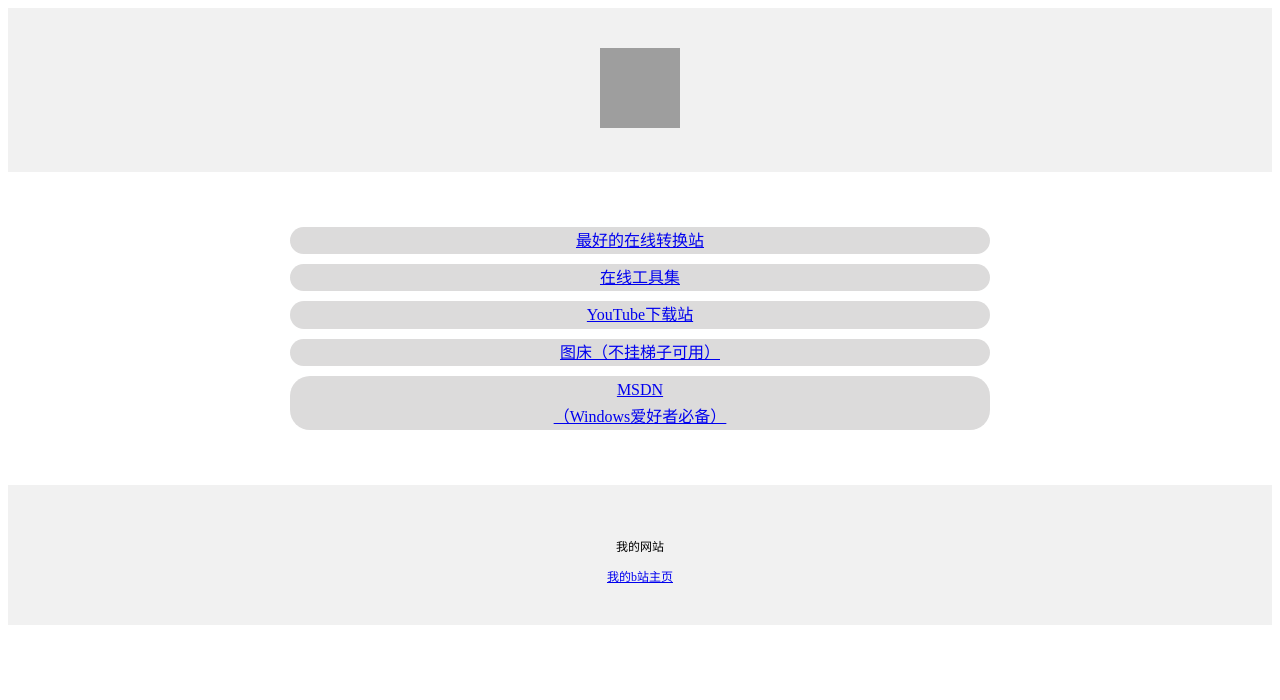
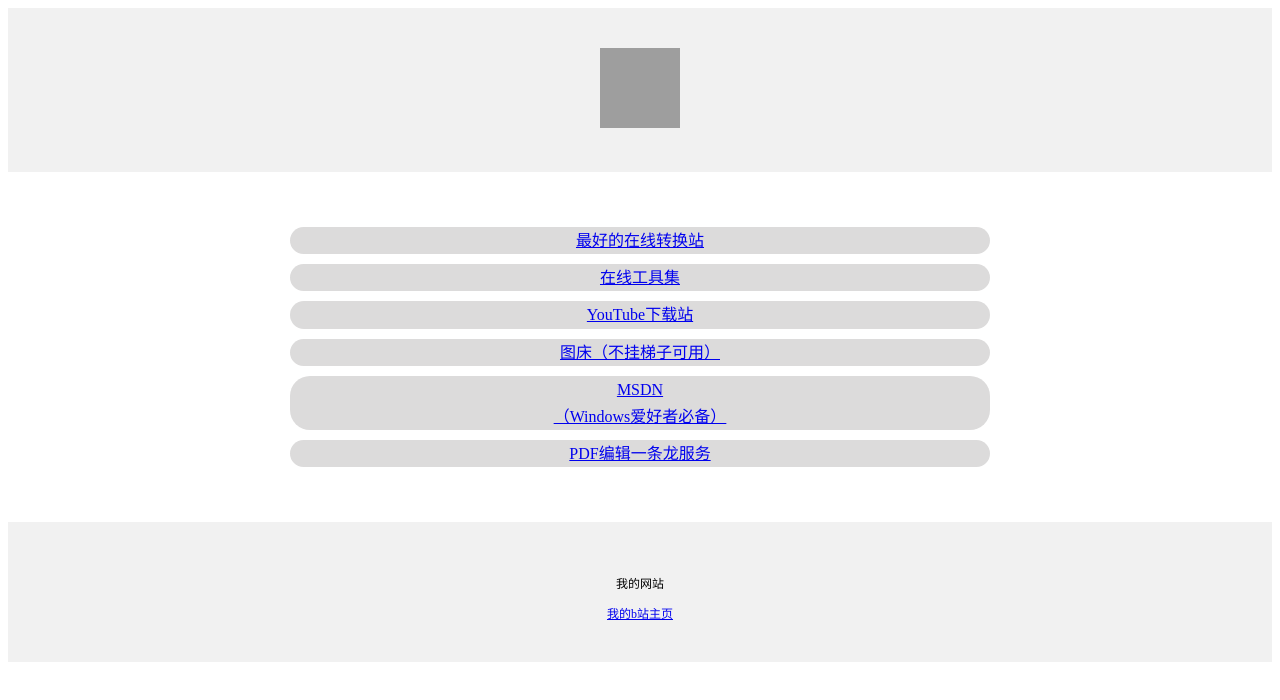
Before and after one commit to ZihanZhang114514/zzh_01, a plain HTML site: page index.html in a window 1280 px wide. Drawn offline with Linux system fonts and the light colour scheme; grey boxes are pictures that could not be loaded.

Commit message:
Update index.html

```diff
--- a/index.html
+++ b/index.html
@@ -35,6 +35,7 @@ border-radius: 20px;
         <div class="textbox"><a href="https://vidssave.com/yt" target="_blank" style="display: block; margin: 10px 0;">YouTube下载站</a></div>
         <div class="textbox"><a href="https://img.cetsteam.com/" target="_blank" style="display: block; margin: 10px 0;">图床（不挂梯子可用）</a></div>
         <div class="textbox"><a href="https://msdn.itellyou.cn/" target="_blank" style="display: block; margin: 10px 0;">MSDN<br>（Windows爱好者必备）</a></div>
+        <div class="textbox"><a href="https://www.ilovepdf.com/" target="_blank" style="display: block; margin: 10px 0;">PDF编辑一条龙服务</a></div>
     </div>
     <div style="
     background-color: #f1f1f1;
```
